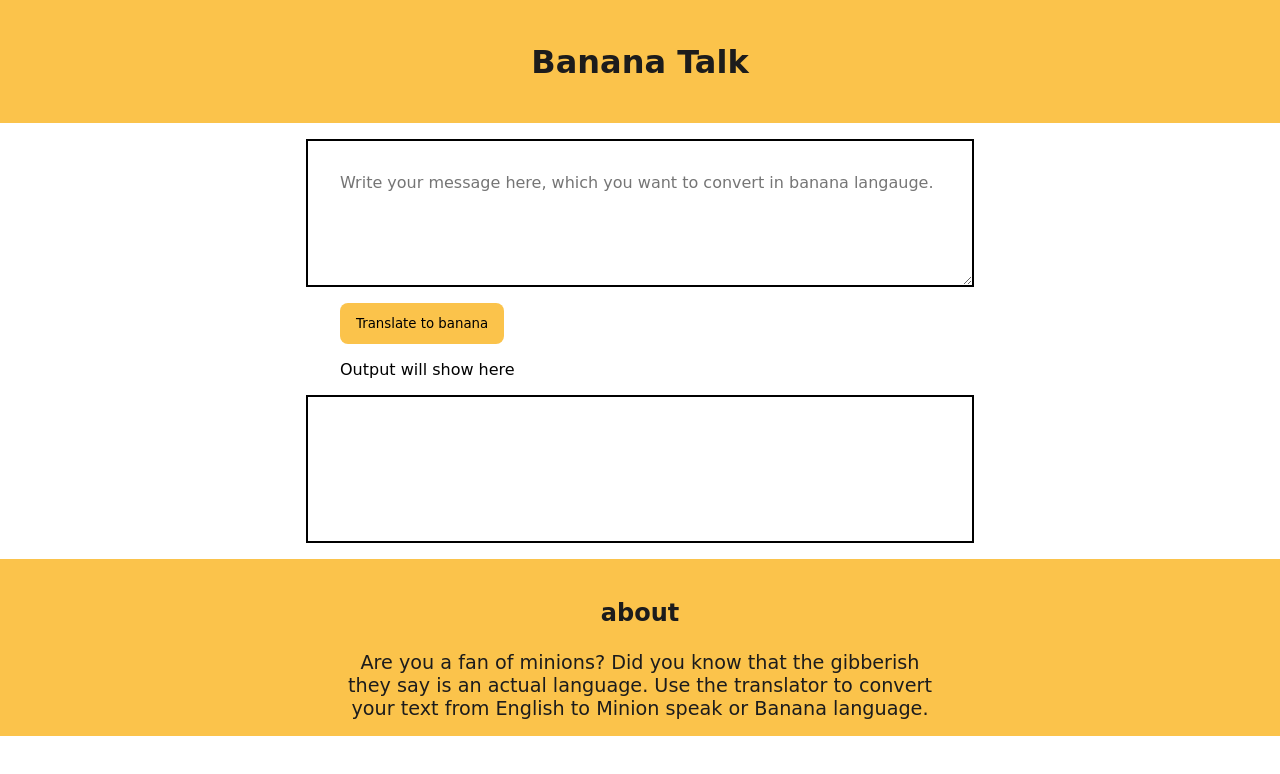
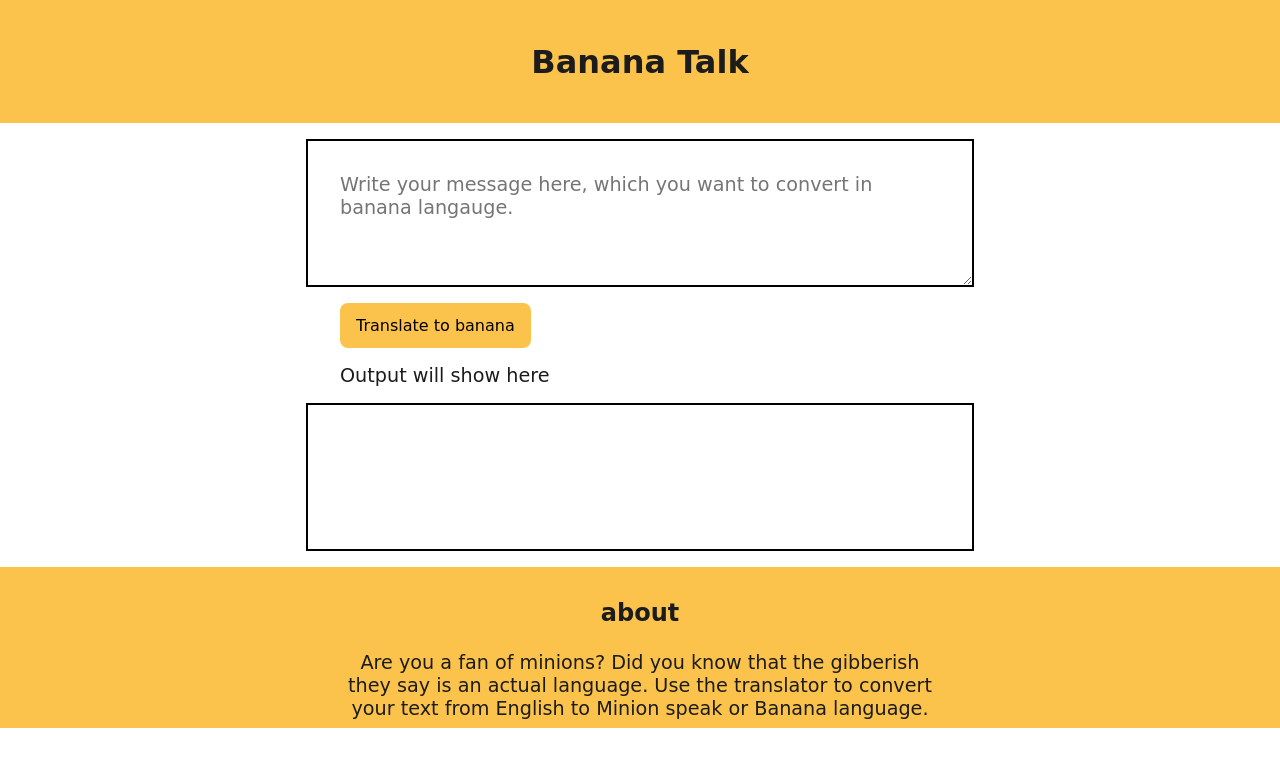
Before and after one commit to rohitturkar/Banana-talk, a plain HTML site: page index.html in a window 1280 px wide. Drawn offline with Linux system fonts and the light colour scheme; a web font is replaced by a local one.

Commit message:
Update style

```diff
--- a/index.html
+++ b/index.html
@@ -22,7 +22,7 @@
     </div>
 
     <!-- outputDiv -->
-     <div class="container container-center">Output will show here</div>
+     <div id="output-heading" class="container container-center">Output will show here</div>
      <div class="container container-center" id="output"></div>
 
 
--- a/style.css
+++ b/style.css
@@ -31,7 +31,7 @@ body {
     padding:2rem;
     height:10vh;
     border:2px solid black;
-    font-size: 1rem;
+    font-size:1.2rem;
     margin-top:1rem;
     margin-bottom:1rem;
     font-family: 'Langar', cursive;
@@ -46,7 +46,12 @@ body {
     border:none;
     font-family: 'Langar', cursive;
     cursor:pointer;
+    font-size:1rem;
 
+}
+#output-heading{
+    font-size:1.2rem;
+    color:var(--dark-grey);
 }
 #output{
     display:block;
@@ -63,7 +68,7 @@ body {
 /* footer */
 .footer{
     background-color:var(--primary-color);
-    padding:1rem;
+    padding:0.5rem;
     text-align:center;
     margin-top:1rem;
     color:var(--dark-grey);
```
